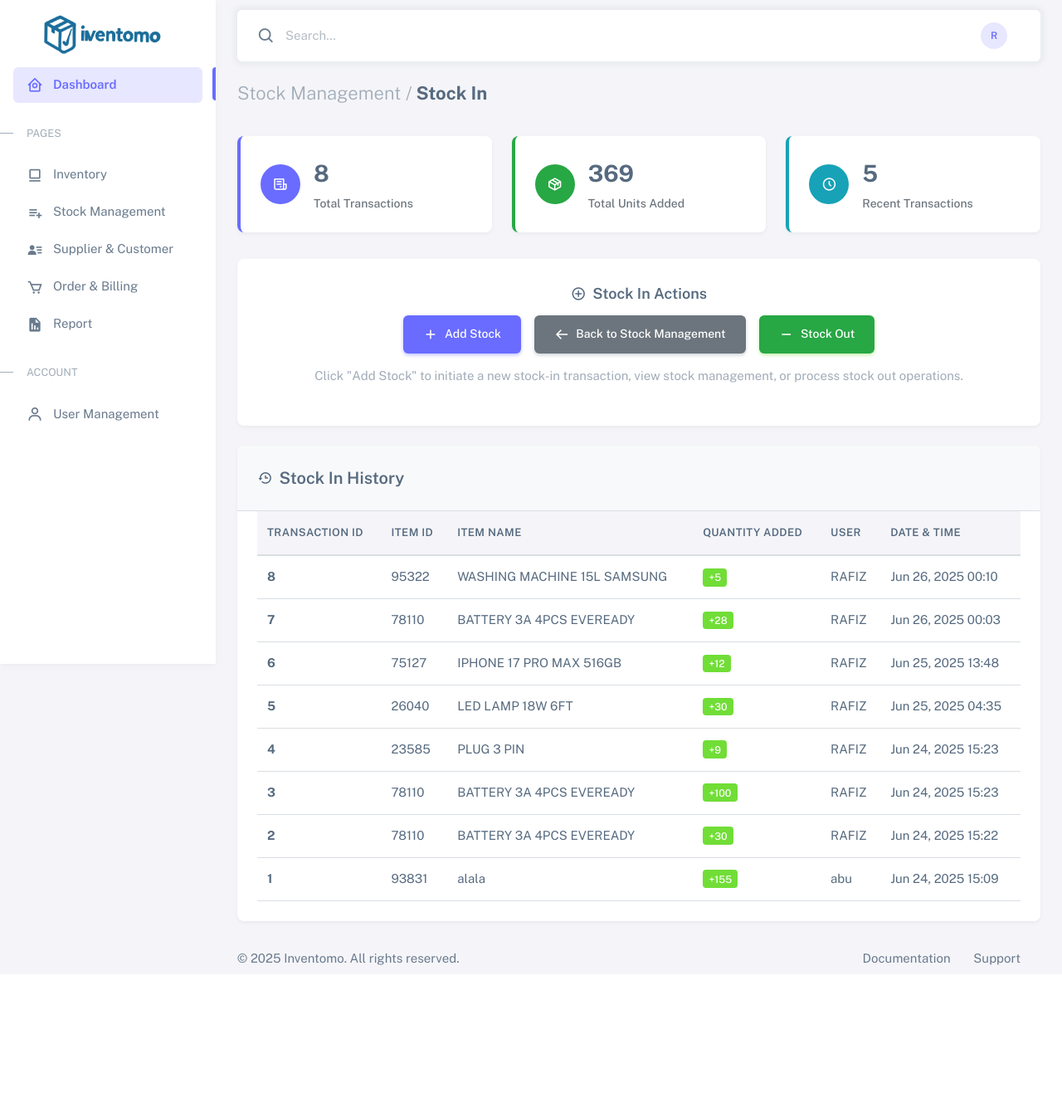
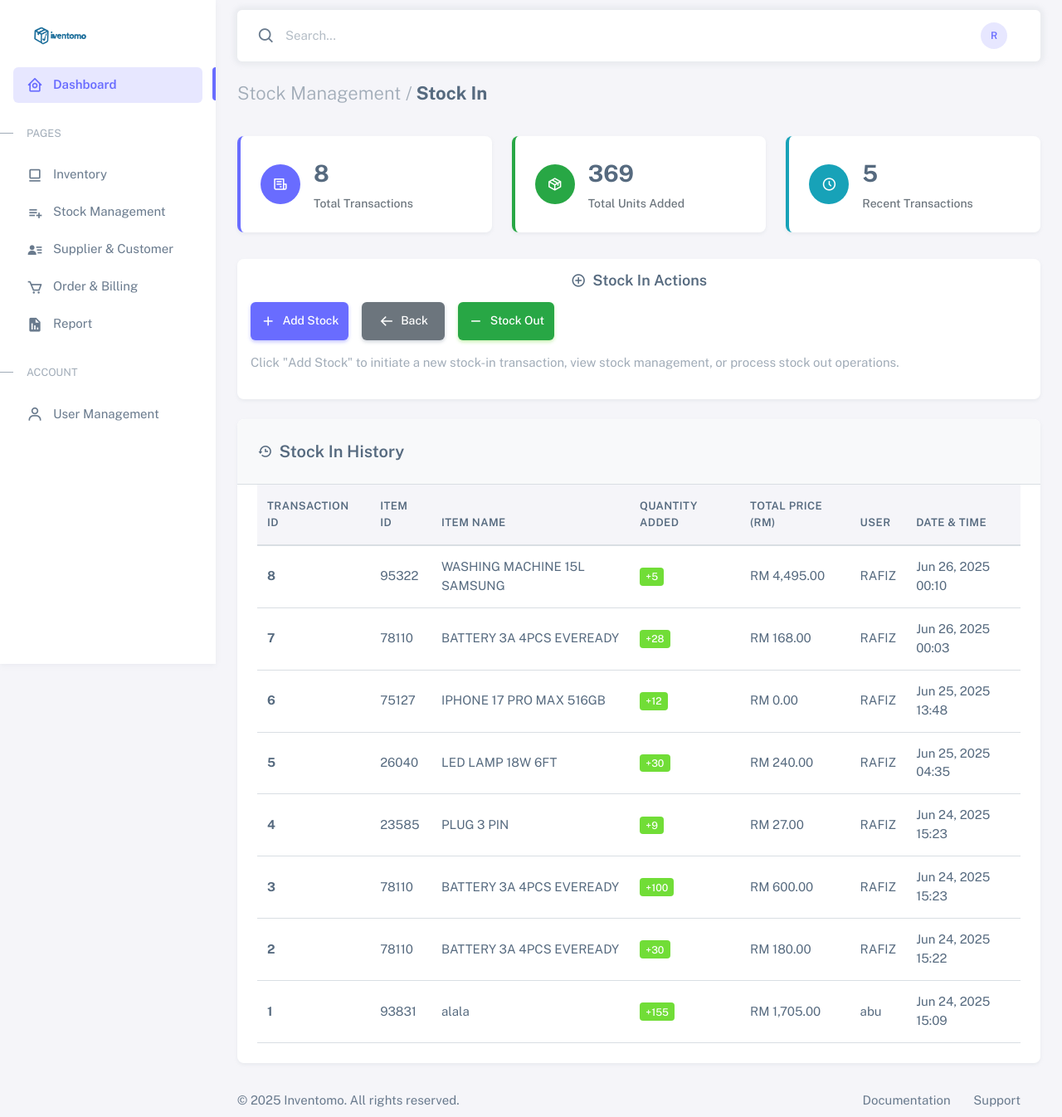
Before and after one commit to mohdsyafiq/inventomo-system, a PHP site: page /inventomo-system-main/stock-in.php in a window 1280 px wide. Shown: the whole page at 83% size. Before the commit the page ends 1163 px from the top, so only its background shows below. Run offline with PHP 8.4, Linux system fonts and the light colour scheme; a user stored in the database is signed in; data comes from the database, SQL or seed files in the repository.

Commit message:
Update stock-in.php
add tukar price > price total quantity added

```diff
--- a/stock-in.php
+++ b/stock-in.php
@@ -174,8 +174,9 @@ if ($result_all_items && $result_all_items->num_rows > 0) {
 
 // Fetch Stock In History (from stock_in_history table)
 $stock_in_history = [];
-$sql_history = "SELECT sih.id, sih.product_id, sih.product_name, sih.quantity_added, sih.username, sih.transaction_date
-                FROM stock_in_history sih
+$sql_history = "SELECT sih.id, sih.product_id, sih.product_name, sih.quantity_added, sih.username, sih.transaction_date, ii.price
+                FROM stock_in_history AS sih
+                LEFT JOIN inventory_item AS ii ON sih.product_id = ii.itemID
                 ORDER BY sih.transaction_date DESC LIMIT 50";
 $result_history = $conn->query($sql_history);
 if ($result_history && $result_history->num_rows > 0) {
@@ -326,10 +327,10 @@ $conn->close();
     .action-card {
         background: white;
         border-radius: 0.5rem;
-        padding: 2rem;
+        padding: 1rem;
         box-shadow: 0 0.125rem 0.25rem rgba(161, 172, 184, 0.15);
         margin-bottom: 1.5rem;
-        text-align: center;
+        text-align: left;
     }
 
     .action-card h5 {
@@ -345,23 +346,25 @@ $conn->close();
     .action-buttons {
         display: flex;
         gap: 1rem;
-        justify-content: center;
+        justify-content: flex-start;
         margin-bottom: 1rem;
         flex-wrap: wrap;
     }
 
     .action-btn {
-        padding: 0.75rem 1.5rem;
+        padding: 0.75rem 0.75rem;
         border-radius: 0.375rem;
         font-size: 0.875rem;
         font-weight: 500;
         display: inline-flex;
         align-items: center;
+        justify-content: center;
         gap: 0.5rem;
         transition: all 0.2s ease;
         border: none;
         cursor: pointer;
         text-decoration: none;
+        min-width: 100px;
     }
 
     .action-btn:hover {
@@ -627,7 +630,7 @@ $conn->close();
                 <div class="app-brand demo">
                     <a href="index.php" class="app-brand-link">
                         <span class="app-brand-logo demo">
-                            <img width="180" src="assets/img/icons/brands/inventomo.png" alt="Inventomo Logo">
+                            <img width="80" src="assets/img/icons/brands/inventomo.png" alt="Inventomo Logo">
                         </span>
                     </a>
 
@@ -822,7 +825,7 @@ $conn->close();
                                     <i class="bx bx-plus"></i>Add Stock
                                 </button>
                                 <a href="stock-management.php" class="action-btn btn-secondary">
-                                    <i class="bx bx-arrow-back"></i>Back to Stock Management
+                                    <i class="bx bx-arrow-back"></i>Back
                                 </a>
                                 <a href="stock-out.php" class="action-btn btn-success">
                                     <i class="bx bx-minus"></i>Stock Out
@@ -846,6 +849,7 @@ $conn->close();
                                                 <th>Item ID</th>
                                                 <th>Item Name</th>
                                                 <th>Quantity Added</th>
+                                                <th>Total Price (RM)</th>
                                                 <th>User</th>
                                                 <th>Date & Time</th>
                                             </tr>
@@ -862,13 +866,19 @@ $conn->close();
                                                                 +<?php echo htmlspecialchars($history_item['quantity_added']); ?>
                                                             </span>
                                                         </td>
+                                                        <td>
+                                                            <?php
+                                                                $total_price = ($history_item['price'] ?? 0) * ($history_item['quantity_added'] ?? 0);
+                                                                echo 'RM ' . number_format($total_price, 2);
+                                                            ?>
+                                                        </td>
                                                         <td><?php echo htmlspecialchars($history_item['username']); ?></td>
                                                         <td><?php echo date('M d, Y H:i', strtotime($history_item['transaction_date'])); ?></td>
                                                     </tr>
                                                 <?php endforeach; ?>
                                             <?php else: ?>
                                                 <tr>
-                                                    <td colspan="6" class="empty-state">
+                                                    <td colspan="7" class="empty-state">
                                                         <i class="bx bx-package"></i>
                                                         <h6>No Stock In History Found</h6>
                                                         <p>Start by adding your first stock transaction.</p>
```
